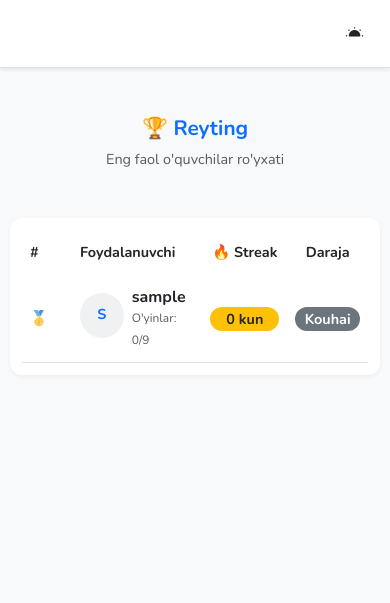
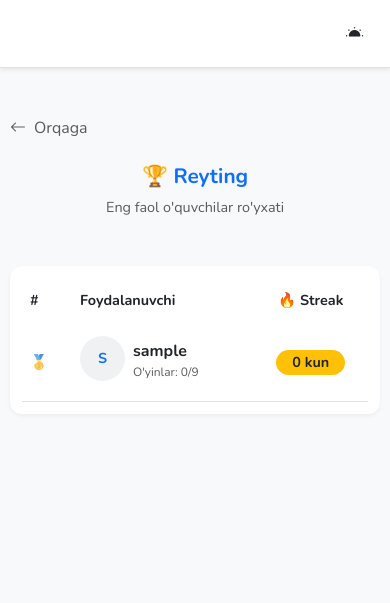
Before and after one commit to Kazoki-ken/EasyNihongo, a Django app: page /leaderboard/ in a window 390 px wide. Shown: the top 603 px of the page. Run offline with Django 4.2, Linux system fonts and the light colour scheme; the visitor is signed in with stand-in values (Sample User, id 1); data comes from the database, SQL or seed files in the repository.

Commit message:
Reyting sahifasi va boshqa tuzatishlar
- Reyting sahifasida Dark Mode muammolari hal qilindi (matn va fon ranglari).
- Reyting sahifasida tepaga "Orqaga" tugmasi qo'shildi.
- Reyting sahifasi mobil qurilmalarga moslashtirildi ("Daraja" ustuni yashirildi).
- Barcha so'zlar ro'yxatiga (Dashboard, Mavzular, Mening Lug'atim) sahifalash (Pagination) qo'shildi.
- Yozish va Test o'yinlariga ovoz (Audio) funksiyasi qo'shildi.
- Kod tozalandi va optimizatsiya qilindi.
- Reytingga kirish Profil sahifasiga o'tkazildi, asosiy menyuga esa "AI Chat" (qulflangan) qo'shildi.

```diff
--- a/vocabulary/templates/vocabulary/leaderboard.html
+++ b/vocabulary/templates/vocabulary/leaderboard.html
@@ -2,6 +2,12 @@
 
 {% block content %}
 <div class="container py-5" style="padding-bottom: 100px;">
+
+    <div class="mb-4">
+        <a href="{% url 'profile' %}" class="text-decoration-none text-muted d-inline-flex align-items-center">
+            <i class="bi bi-arrow-left me-2"></i> Orqaga
+        </a>
+    </div>
 
     <div class="text-center mb-5">
         <h2 class="fw-bold text-primary display-6">🏆 Reyting</h2>
@@ -19,7 +25,7 @@
                             <th class="border-0 py-3 ps-4" style="width: 50px;">#</th>
                             <th class="border-0 py-3">Foydalanuvchi</th>
                             <th class="border-0 py-3 text-center">🔥 Streak</th>
-                            <th class="border-0 py-3 text-center">Daraja</th>
+                            <th class="border-0 py-3 text-center d-none d-sm-table-cell">Daraja</th>
                         </tr>
                     </thead>
                     <tbody>
@@ -50,7 +56,7 @@
                                     {{ profile.streak }} kun
                                 </span>
                             </td>
-                            <td class="text-center">
+                            <td class="text-center d-none d-sm-table-cell">
                                 {% if profile.streak > 30 %}
                                     <span class="badge bg-danger rounded-pill">Sensei</span>
                                 {% elif profile.streak > 7 %}
@@ -69,6 +75,10 @@
 
 <style>
     /* Dark Mode uchun maxsus stillar */
+    body.dark-mode .card {
+        background-color: #1e1e1e !important;
+        color: #f8f9fa;
+    }
     body.dark-mode .table {
         color: #f8f9fa;
         border-color: #333;
@@ -80,6 +90,9 @@
     body.dark-mode .bg-light {
         background-color: #2c2c2c !important;
         color: #f8f9fa;
+    }
+    body.dark-mode .text-dark {
+        color: #f8f9fa !important;
     }
     /* Mobile uchun ixchamlash */
     @media (max-width: 576px) {
```
